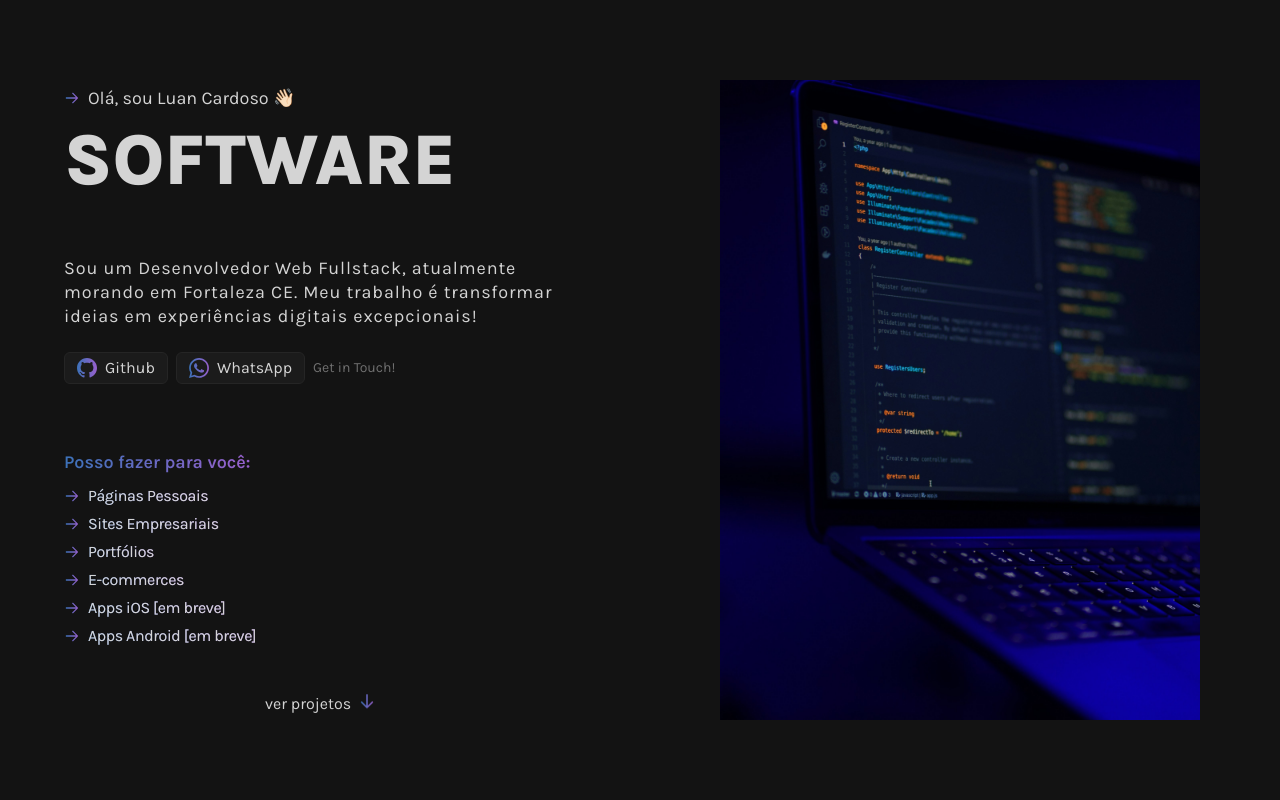
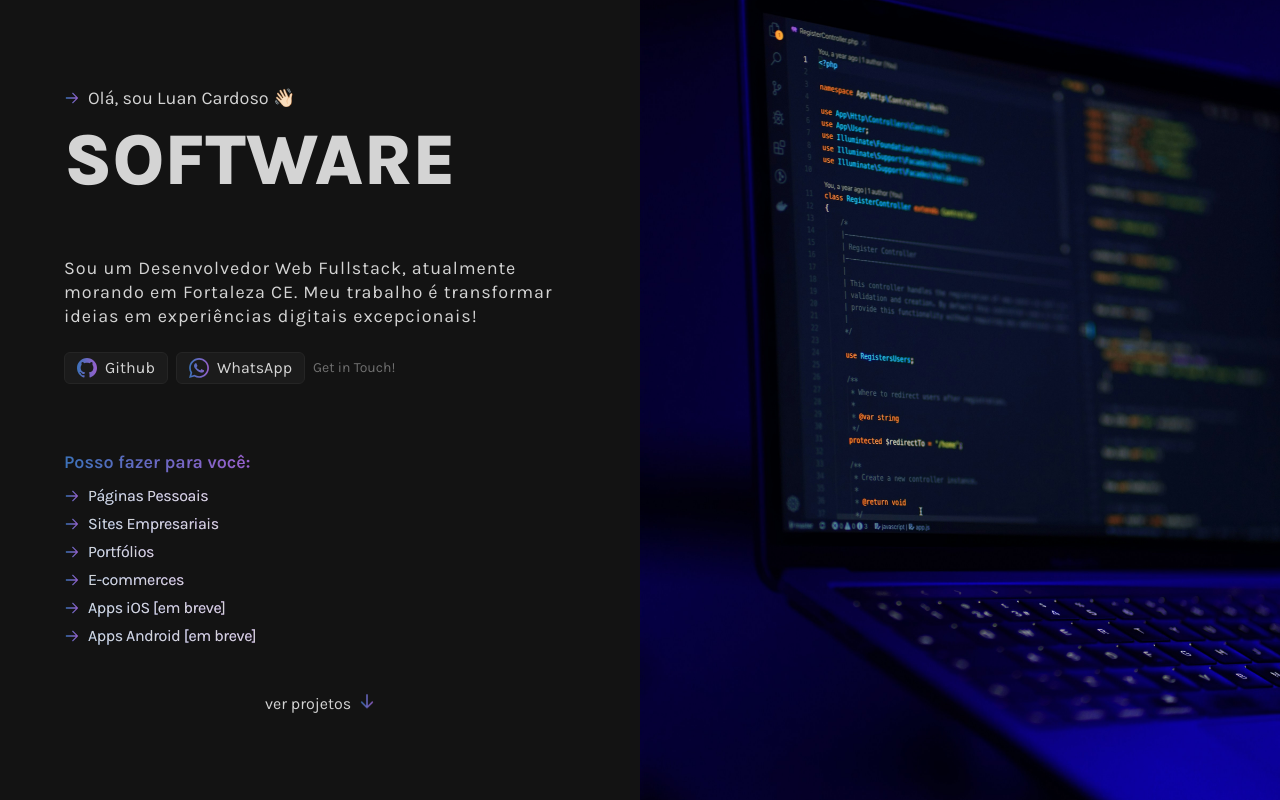
Before and after one commit to luan-cardoso/portfolio-nextjs, a Next.js app: page / in a window 1280 px wide. Built offline with nearby package versions, Linux system fonts and the light colour scheme; no server answers; the database is empty.

Commit message:
ajustes img, sobre mim e url quebrada

```diff
--- a/src/app/page.jsx
+++ b/src/app/page.jsx
@@ -145,7 +145,7 @@ export default function HomePage() {
             src="/desktop.jpg"
             alt="desktop image"
             fill="true"
-            className="object-cover object-center rounded-3xl p-20"
+            className="object-cover object-center"
           />
         </div>
       </section>
--- a/src/components/About.jsx
+++ b/src/components/About.jsx
@@ -23,7 +23,7 @@ export default function Sec3() {
           otimizadas para SEO, e utilizo Node.js no backend para construir APIs
           robustas e seguras. Atuando de maneira Full-Stack, entregando soluções
           completas do início ao fim. Além disso, busco expandir minha expertise
-          para o Desenvolvimento Mobile utilizando Flutter, garantindo que as
+          para o Desenvolvimento Mobile utilizando React Native, garantindo que as
           soluções sejam verdadeiramente multiplataforma.
         </p>
       </div>
--- a/src/components/Card.jsx
+++ b/src/components/Card.jsx
@@ -16,7 +16,7 @@ export default function Card({ title, desc, stack, url }) {
         ))}
       </div>
       {url ? (
-        <div className="w-fit absolute top-2 right-2 text-[var(--gray)] cursor-pointer">
+        <div className="w-fit absolute top-2 right-2 text-(--gray) cursor-pointer">
           <a href={url} target="_blank" rel="noopener noreferrer">
             <Badge>
               <Eye />
```
